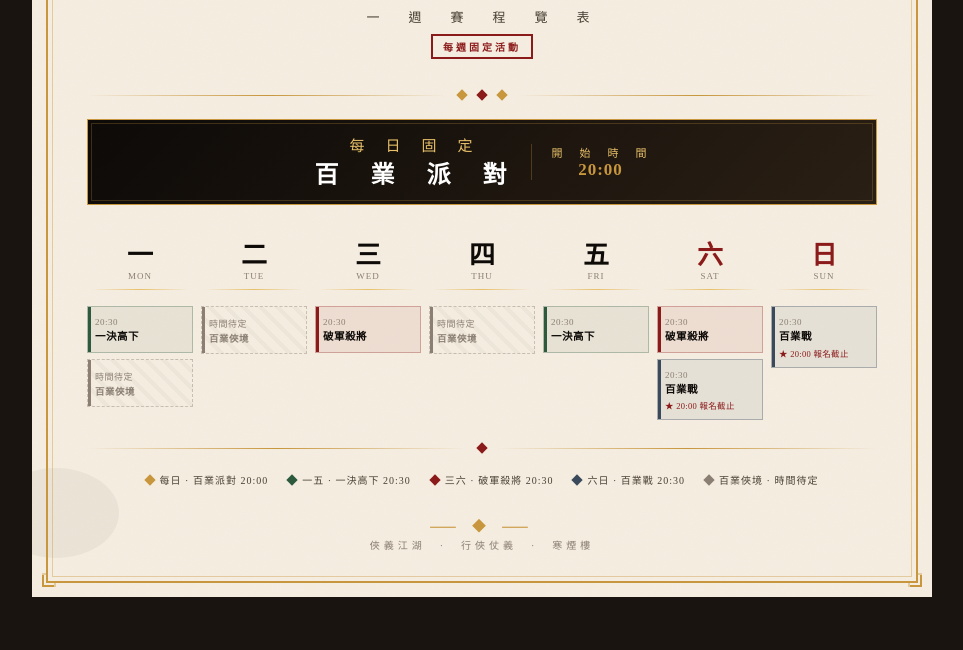
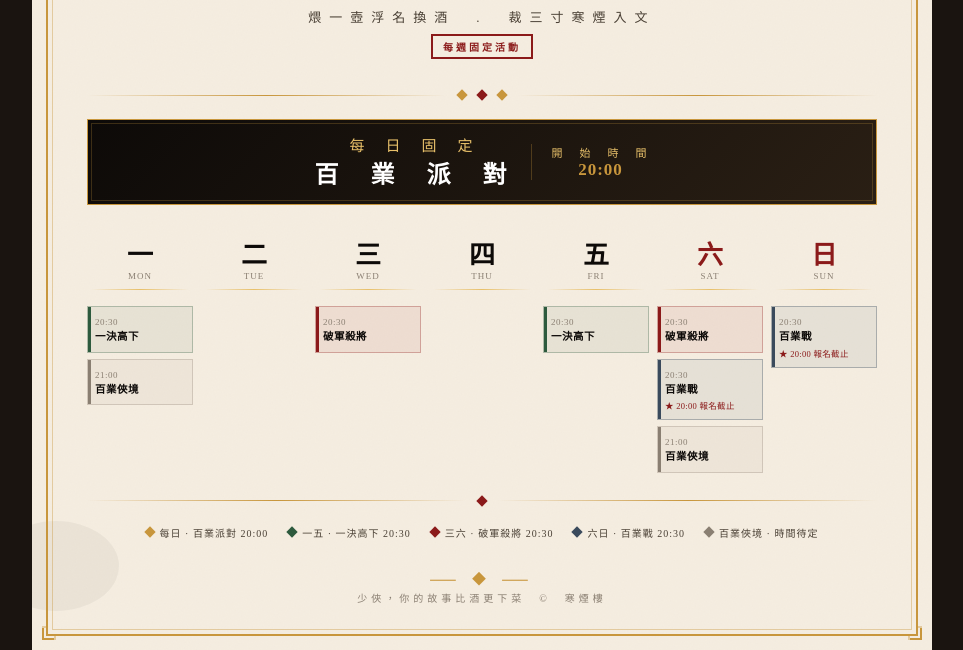
Before and after one commit to elvina2036/wwm, a plain HTML site: page frostmist-pavilion/index.html in a window 1280 px wide. Shown: the part 438-1088 px from the top of the page, without its empty margins (158-1121 px from the left). Before the commit the page ends 1035 px from the top, so only its background shows below. Drawn offline with Linux system fonts and the light colour scheme; a web font is replaced by a local one.

Commit message:
Udpate content

```diff
--- a/frostmist-pavilion/config.json
+++ b/frostmist-pavilion/config.json
@@ -2,9 +2,9 @@
   "site": {
     "label": "江湖　·　活動行事曆",
     "title": "寒　煙　樓",
-    "subtitle": "一　週　賽　程　覽　表",
+    "subtitle": "煨一壺浮名換酒　.　裁三寸寒煙入文",
     "seal": "每週固定活動",
-    "footer": "俠義江湖　·　行俠仗義　·　寒煙樓"
+    "footer": "少俠，你的故事比酒更下菜　©　寒煙樓"
   },
   "dailyEvent": {
     "label": "每　日　固　定",
@@ -19,7 +19,7 @@
       "weekend": false,
       "events": [
         { "type": "jade-event", "time": "20:30", "name": "一決高下", "note": "" },
-        { "type": "tbd",        "time": "時間待定", "name": "百業俠境", "note": "" }
+        { "type": "mist",        "time": "21:00", "name": "百業俠境", "note": "" }
       ]
     },
     {
@@ -27,7 +27,6 @@
       "label": "TUE",
       "weekend": false,
       "events": [
-        { "type": "tbd", "time": "時間待定", "name": "百業俠境", "note": "" }
       ]
     },
     {
@@ -43,7 +42,6 @@
       "label": "THU",
       "weekend": false,
       "events": [
-        { "type": "tbd", "time": "時間待定", "name": "百業俠境", "note": "" }
       ]
     },
     {
@@ -60,7 +58,8 @@
       "weekend": true,
       "events": [
         { "type": "battle", "time": "20:30", "name": "破軍殺將",  "note": "" },
-        { "type": "trophy", "time": "20:30", "name": "百業戰",    "note": "★ 20:00 報名截止" }
+        { "type": "trophy", "time": "20:30", "name": "百業戰",    "note": "★ 20:00 報名截止" },
+        { "type": "mist", "time": "21:00", "name": "百業俠境", "note": "" }
       ]
     },
     {
--- a/frostmist-pavilion/style.css
+++ b/frostmist-pavilion/style.css
@@ -9,6 +9,7 @@
   --mist: #8a7f72;
   --jade: #2d5a3d;
   --steel: #3a4a5c;
+  --purple: #3a2555;
 }
 
 * { margin: 0; padding: 0; box-sizing: border-box; }
@@ -253,10 +254,10 @@ body {
 }
 
 .event-card.party {
-  background: rgba(13,10,8,0.06);
-  border: 1px solid rgba(200,150,60,0.3);
+  background: rgba(43, 29, 68, 0.10);
+  border: 1px solid rgba(43, 29, 68, 0.35);
 }
-.event-card.party::before { background: var(--gold); }
+.event-card.party::before { background: var(--purple); }
 
 .event-card.battle {
   background: rgba(139,26,26,0.07);
@@ -275,6 +276,13 @@ body {
   border: 1px solid rgba(58,74,92,0.35);
 }
 .event-card.trophy::before { background: var(--steel); }
+
+.event-card.mist {
+  background: rgba(138,127,114,0.07);
+  border: 1px solid rgba(138,127,114,0.3);
+}
+.event-card.mist::before { background: var(--mist); }
+
 
 .event-icon { font-size: 13px; line-height: 1; }
 .event-time {
```
